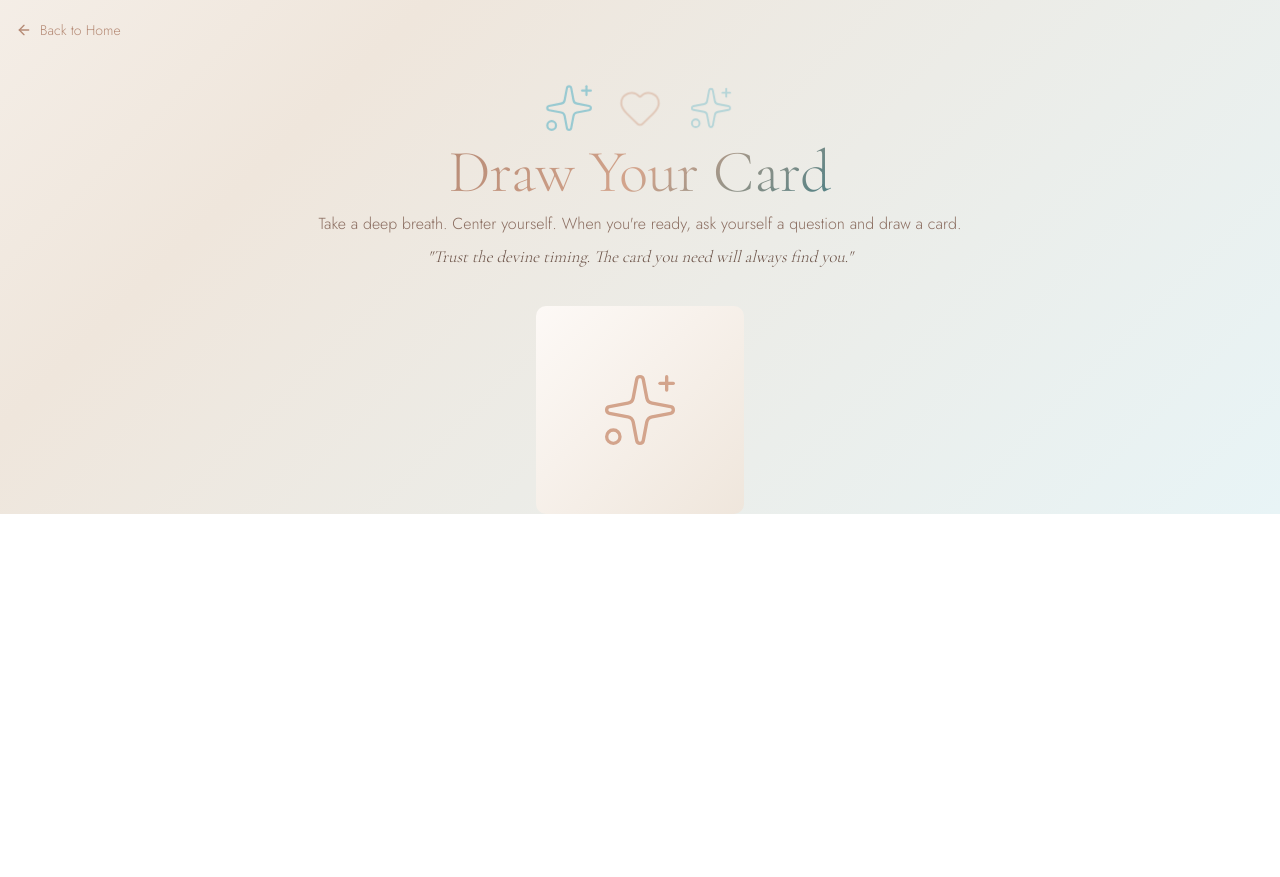
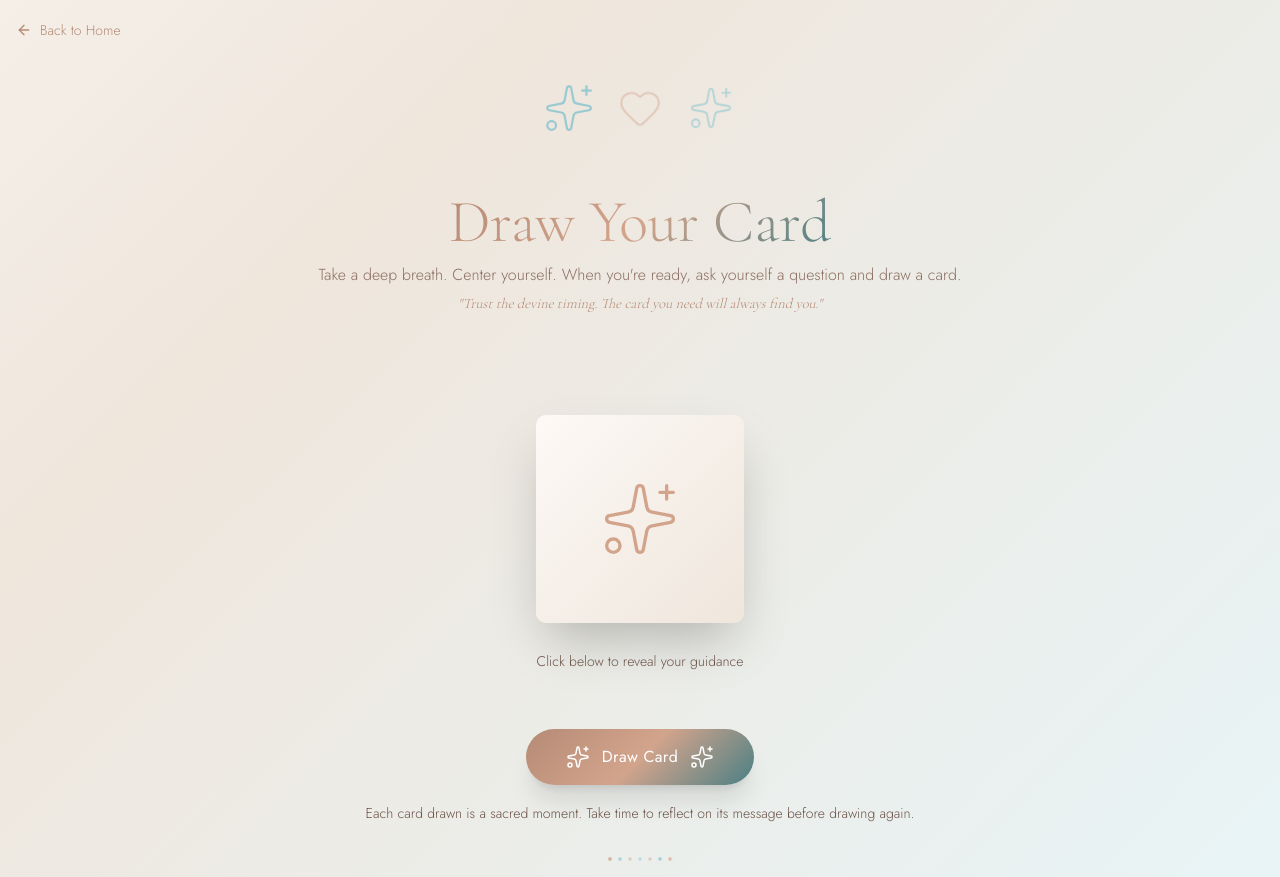
Before and after one commit to Cedwards2527/crystal_light_and_lore, a React (Vite) app in the folder crystal_light_and_lore/: page /random in a window 1280 px wide. Shown: the part 480-1357 px from the top of the page. Before the commit the page ends 994 px from the top, so only its background shows below. Built offline with nearby package versions, Linux system fonts and the light colour scheme.

Commit message:
Finish Random card page layout

```diff
--- a/crystal_light_and_lore/src/pages/CardOfTheDay/CardOfTheDay.css
+++ b/crystal_light_and_lore/src/pages/CardOfTheDay/CardOfTheDay.css
@@ -38,7 +38,7 @@
   font-style: italic;
   font-weight: 300;
   margin-bottom: 3rem;
-  color: #6b5247;
+  color: #b58a75;
 }
 
 .daily__footer {
--- a/crystal_light_and_lore/src/pages/RandomCard/RandomCard.css
+++ b/crystal_light_and_lore/src/pages/RandomCard/RandomCard.css
@@ -40,7 +40,6 @@
   background: linear-gradient(135deg, #b58a75, #d3a48c, #4a7f84);
   -webkit-background-clip: text;
   margin-bottom: 0.1rem;
-  margin: 0;
   -webkit-text-fill-color: transparent;
 }
 
@@ -57,27 +56,25 @@
   display: flex;
   justify-content: center;
   font-family: "Cormorant Garamond", serif;
-  font-size: 1.05rem;
+  font-size: 0.9rem;
   font-style: italic;
   font-weight: 300;
-  margin: 0;
-  margin-bottom: 3rem;
-  color: #6b5247;
+  margin-bottom: 6rem;
+  color: #b58a75;
 }
 
-.before-card__container {
+.before-card__placeholder {
   display: flex;
   justify-content: center;
   background: linear-gradient(135deg, rgb(253, 249, 246), rgb(239, 230, 220));
   border-color: rgba(211, 164, 140, 0.3);
   text-align: center;
-
+  box-shadow: 0 25px 50px -12px rgba(0, 0, 0, 0.25);
   border-radius: 10px;
 }
 
 .container__sparkle {
   display: block;
-
   width: 5rem;
   height: 5rem;
   margin-right: auto;
@@ -85,6 +82,112 @@
   padding: 64px;
   color: #d3a48c;
 }
+
+.placeholder__text {
+  font-family: "Jost", sans-serif;
+  margin-top: 1.5rem;
+  font-size: 0.875rem;
+  font-weight: 300;
+}
+
+.random-card__button {
+  display: inline-flex;
+  align-items: center;
+  justify-content: center;
+  position: relative;
+  font-family: Jost, sans-serif;
+  background: linear-gradient(135deg, #b58a75, #d3a48c, #4a7f84);
+  font-family: Jost, sans-serif;
+  top: 2.5rem;
+  gap: 0.75rem;
+  border: none;
+  color: #ffff;
+  padding: 1rem 2.5rem;
+  border-radius: 9999px;
+  font-size: 1rem;
+  font-size: 300;
+  letter-spacing: 0.025em;
+  cursor: pointer;
+  box-shadow:
+    0 20px 25px -5px rgb(0 0 0 / 0.1),
+    0 8px 10px -6px rgb(0 0 0 / 0.1);
+  transition:
+    transform 300ms ease,
+    box-shadow 300ms ease,
+    opacity 300ms ease;
+}
+.random-card__button:hover:not(:disabled) {
+  transform: translateY(-2px);
+  box-shadow: 0 25px 50px -12px rgb(0 0 0 / 0.25);
+}
+
+.random-card__button:focus-visible {
+  outline: 2px solid #4a7f84;
+  outline-offset: 4px;
+}
+
+.random-card__button:disabled {
+  opacity: 0.5;
+  cursor: not-allowed;
+}
+
+.random-footer__text {
+  font-family: Jost, sans-serif;
+  padding-top: 2.5rem;
+  font-size: 0.875rem;
+  font-weight: 300;
+}
+
+.random__dots {
+  display: flex;
+  justify-content: center;
+  gap: 0.375rem;
+  width: 100%;
+  max-width: 64rem;
+  margin: 0 auto;
+  padding: 1rem 1rem;
+}
+
+.random__dot {
+  width: 0.25rem;
+  height: 0.25rem;
+  border-radius: 50%;
+  animation: random__pulse 2s ease-in-out infinite;
+}
+
+.random__dot:nth-child(odd) {
+  background: #d3a48c;
+}
+
+.random__dot:nth-child(even) {
+  background: #86c3ce;
+}
+
+.random__dot:nth-child(1) {
+  animation-delay: 0s;
+}
+
+.random__dot:nth-child(2) {
+  animation-delay: 0.2s;
+}
+.random__dot:nth-child(3) {
+  animation-delay: 0.4s;
+}
+
+.random__dot:nth-child(4) {
+  animation-delay: 0.6s;
+}
+
+.random__dot:nth-child(5) {
+  animation-delay: 0.8s;
+}
+.random__dot:nth-child(6) {
+  animation-delay: 0.1s;
+}
+.random__dot:nth-child(7) {
+  animation-delay: 0.12s;
+}
+
 @keyframes icon__pulse {
   0%,
   100% {
@@ -97,3 +200,16 @@
     transform: scale(0.8);
   }
 }
+
+@keyframes random__pulse {
+  0%,
+  100% {
+    opacity: 1;
+    transform: scale(1);
+  }
+
+  50% {
+    opacity: 0.5;
+    transform: scale(0.8);
+  }
+}
--- a/crystal_light_and_lore/src/pages/RandomCard/RandomCard.jsx
+++ b/crystal_light_and_lore/src/pages/RandomCard/RandomCard.jsx
@@ -1,6 +1,10 @@
 import { Sparkles, Heart } from "lucide-react";
 import BackToHome from "../../components/BackToHome/BackToHome";
 import "./RandomCard.css";
+
+const randomDots = [...Array(7)].map((_, i) => (
+  <div key={i} className="random__dot" />
+));
 
 function RandomCard() {
   return (
@@ -16,13 +20,29 @@ function RandomCard() {
         <p className="random__instructions">
           Take a deep breath. Center yourself. When you're ready, ask yourself a
           question and draw a card.
-          <p className="random__quote">
-            "Trust the devine timing. The card you need will always find you."
-          </p>
         </p>
-        <div className="before-card__container">
+        <p className="random__quote">
+          "Trust the devine timing. The card you need will always find you."
+        </p>
+        <div
+          className="before-card__placeholder"
+          type="button"
+          // onClick={drawCard}
+          // disabled={isRevealing}
+        >
           <Sparkles className="container__sparkle" strokeWidth={1} />
         </div>
+        <p className="placeholder__text">Click below to reveal your guidance</p>
+        <button className="random-card__button">
+          <Sparkles className="button__sparkles" strokeWidth={1.5} />
+          Draw Card
+          <Sparkles className="button__sparkles" strokeWidth={1.5} />
+        </button>
+        <p className="random-footer__text">
+          Each card drawn is a sacred moment. Take time to reflect on its
+          message before drawing again.
+        </p>
+        <div className="random__dots">{randomDots}</div>
       </div>
     </section>
   );
```
